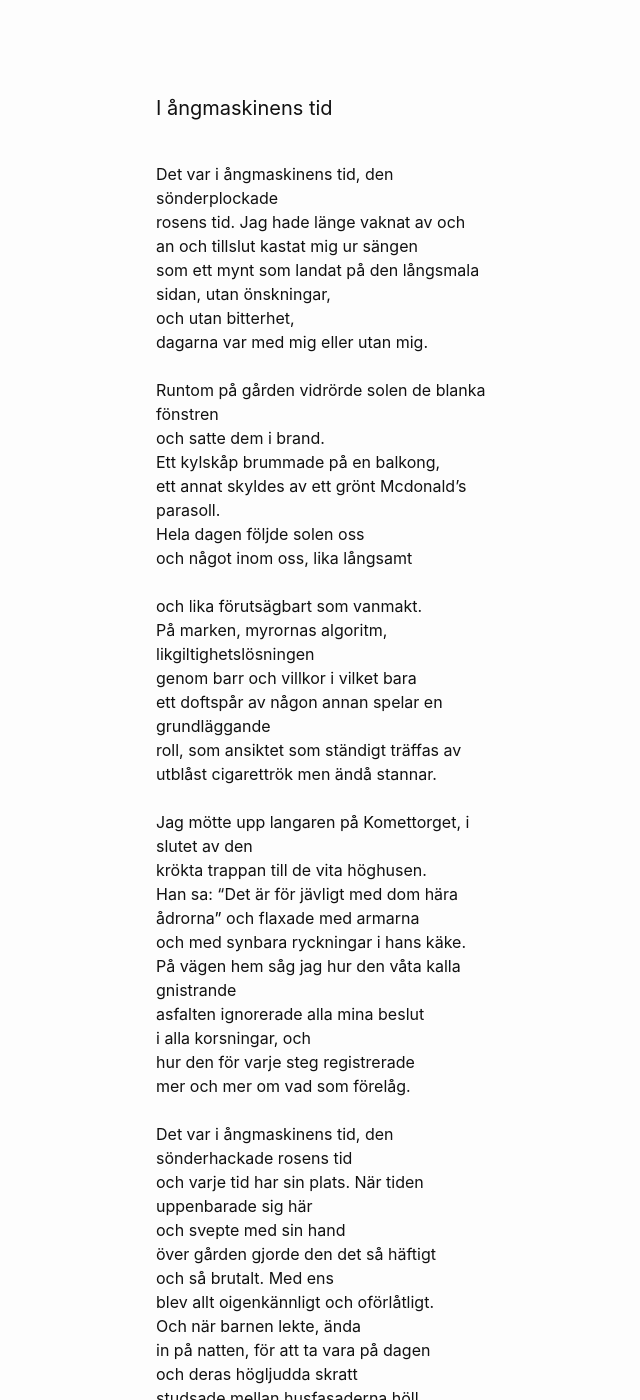
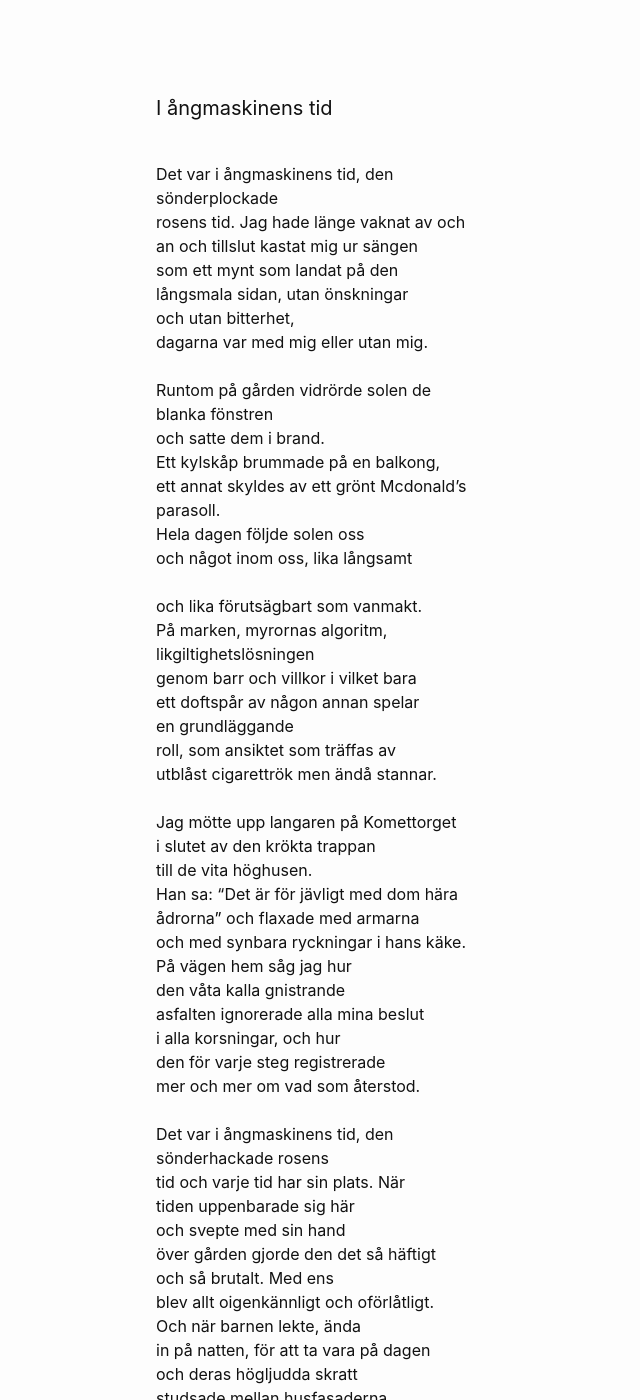
Before and after one commit to terr4form4/terr4form4.github.io, a Jekyll site: the page built from _posts/poesi/2024-01-03-dikter-2023-2024.md, in a window 1280 px wide and 1400 px high, scrolled down 7481 px. Shown: the whole window, without its empty margins (114-754 px from the left). Built offline with Jekyll 4.4.1, drawn with Linux system fonts in a browser that asks for light colours; comment, search, counter and statistics services are not loaded; some of the changed text lies outside the part shown.

Commit message:
ångmaskinen

```diff
--- a/_posts/poesi/2024-01-03-dikter-2023-2024.md
+++ b/_posts/poesi/2024-01-03-dikter-2023-2024.md
@@ -312,13 +312,13 @@ Det var i ångmaskinens tid, den<br/>
 sönderplockade<br/>
 rosens tid. Jag hade länge vaknat av och<br/>
 an och tillslut kastat mig ur sängen<br/>
-som ett mynt som landat på den långsmala<br/>
-sidan, utan önskningar,<br/>
+som ett mynt som landat på den<br/>
+långsmala sidan, utan önskningar<br/>
 och utan bitterhet,<br/>
 dagarna var med mig eller utan mig.<br/>
 <br/>
-Runtom på gården vidrörde solen de blanka<br/>
-fönstren<br/>
+Runtom på gården vidrörde solen de<br/>
+blanka fönstren<br/>
 och satte dem i brand.<br/>
 Ett kylskåp brummade på en balkong,<br/>
 ett annat skyldes av ett grönt Mcdonald's<br/>
@@ -330,28 +330,28 @@ och lika förutsägbart som vanmakt.<br/>
 På marken, myrornas algoritm,<br/>
 likgiltighetslösningen<br/>
 genom barr och villkor i vilket bara<br/>
-ett doftspår av någon annan spelar en<br/>
-grundläggande<br/>
-roll, som ansiktet som ständigt träffas av<br/>
+ett doftspår av någon annan spelar<br/>
+en grundläggande<br/>
+roll, som ansiktet som träffas av<br/>
 utblåst cigarettrök men ändå stannar.<br/>
 <br/>
-Jag mötte upp langaren på Komettorget, i<br/>
-slutet av den<br/>
-krökta trappan till de vita höghusen.<br/>
+Jag mötte upp langaren på Komettorget<br/>
+i slutet av den krökta trappan<br/>
+till de vita höghusen.<br/>
 Han sa: "Det är för jävligt med dom hära<br/>
 ådrorna" och flaxade med armarna<br/>
 och med synbara ryckningar i hans käke.<br/>
-På vägen hem såg jag hur den våta kalla<br/>
-gnistrande<br/>
+På vägen hem såg jag hur<br/>
+den våta kalla gnistrande<br/>
 asfalten ignorerade alla mina beslut<br/>
-i alla korsningar, och<br/>
-hur den för varje steg registrerade<br/>
-mer och mer om vad som förelåg.<br/>
+i alla korsningar, och hur<br/>
+den för varje steg registrerade<br/>
+mer och mer om vad som återstod.<br/>
 <br/>
 Det var i ångmaskinens tid, den<br/>
-sönderhackade rosens tid<br/>
-och varje tid har sin plats. När tiden<br/>
-uppenbarade sig här<br/>
+sönderhackade rosens<br/>
+tid och varje tid har sin plats. När<br/>
+tiden uppenbarade sig här<br/>
 och svepte med sin hand<br/>
 över gården gjorde den det så häftigt<br/>
 och så brutalt. Med ens<br/>
@@ -375,6 +375,6 @@ Vi som bor här på gården känner det<br/>
 men förstår det inte.<br/>
 Därför upphör vi aldrig att dra åt de<br/>
 små skruvar som håller ihop alltsammans<br/>
-så tätt, tills vi en dag<br/>
-når det självaste hjärtat.<br/>
+så tätt, tills vi en dag når<br/>
+det självaste hjärtat.<br/>
 <br/>
```
Also changed, not shown: other parts of _posts/poesi/2024-01-03-dikter-2023-2024.md (+3 -3 lines).
